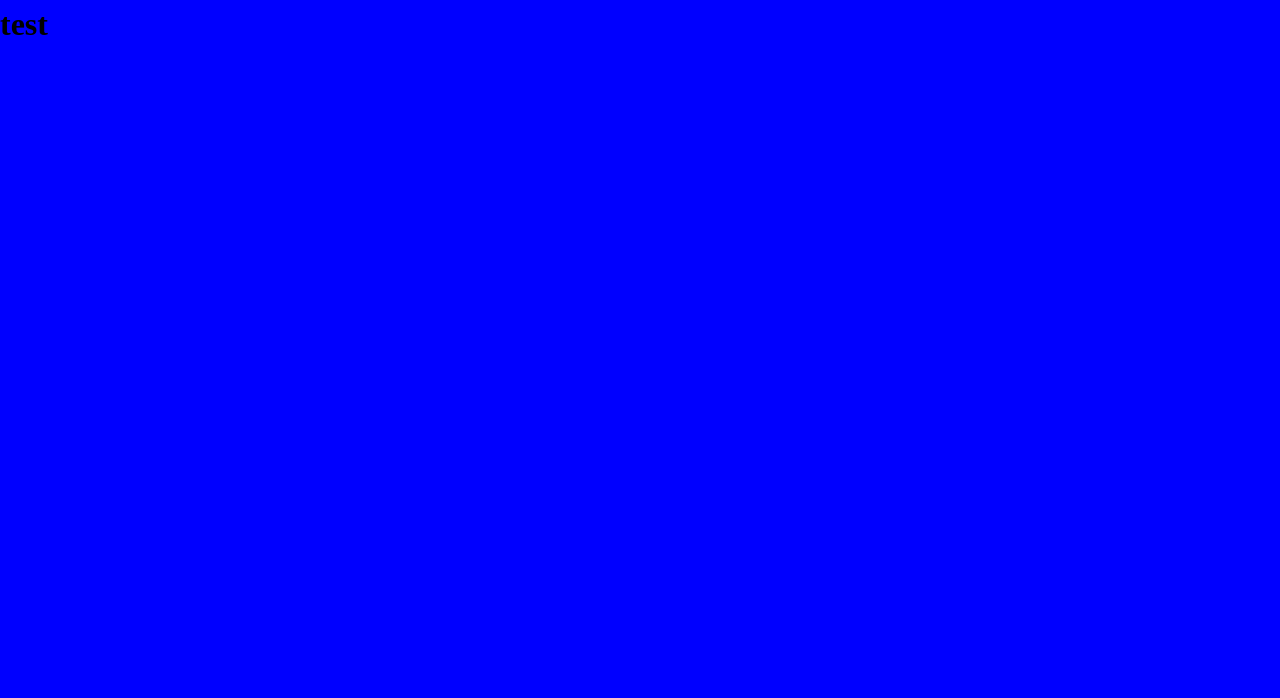
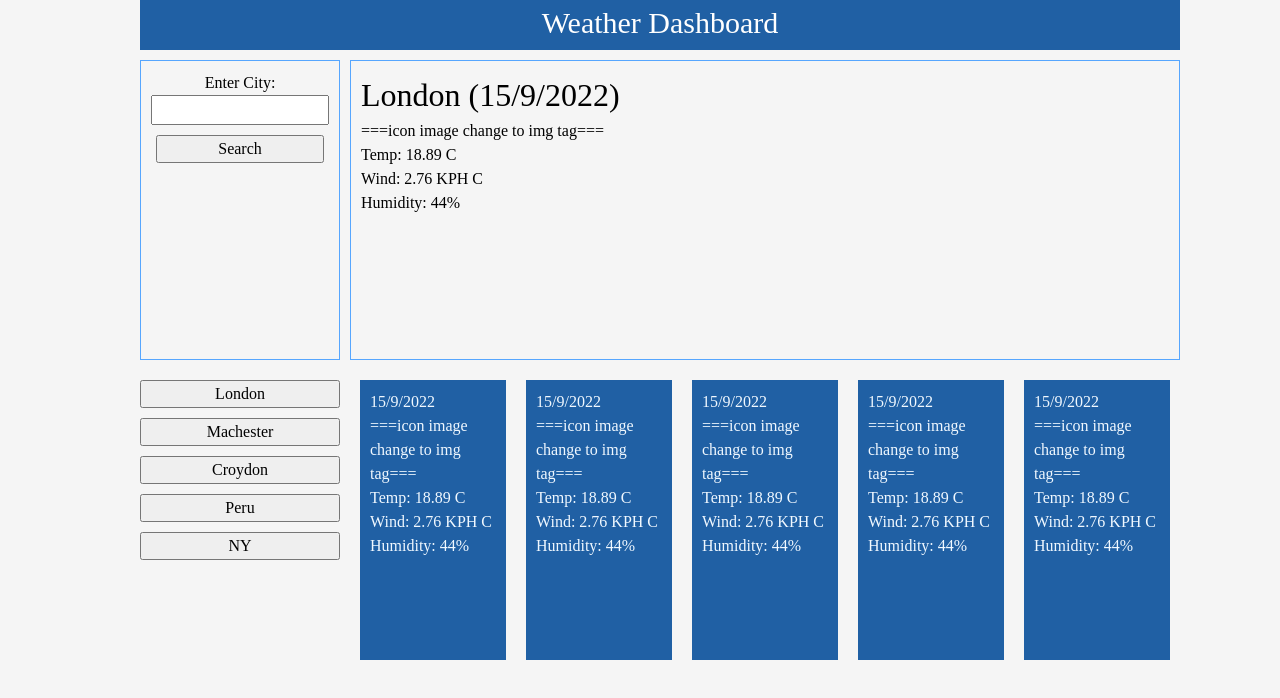
Before and after one commit to mihacuo/Weather_Widget, a plain HTML site: page index.html in a window 1280 px wide. Drawn offline with Linux system fonts and the light colour scheme.

Commit message:
completed layput for desktop

```diff
--- a/assets/css/style.css
+++ b/assets/css/style.css
@@ -2,8 +2,63 @@
   --dark-color:#2060a4;
   --color1: #bbbbbb;
   --color2: #56a6fe;
+  --color3: whitesmoke;
 }
 
 body {
-  background-color: blue;
+  background-color: var(--color3);
 }
+header {
+  background-color: var(--dark-color);
+  color: white;
+  font-size: 30px;
+  grid-column-start: 1;
+  grid-column-end: 6;
+  text-align: center;
+  /* grid-column:  1/6; */
+}
+#search-section {
+  border: 1px solid var(--color2);
+  text-align: center;
+  padding-top: 10px;
+}
+
+#previous-searches{
+  display: flex;
+  flex-direction: column;
+}
+.one-day-forecast {
+  background-color: var(--dark-color);
+  color: aliceblue;
+  padding: 10px;
+  margin: 10px;
+}
+main{
+  width: 1000px;
+  margin: auto;
+  display: grid;
+  grid-template-columns: repeat(5,200px);
+  grid-template-rows: 50px 300px 300px;
+  gap: 10px;
+}
+#weather-now{
+  padding: 10px;
+  grid-column-start: 2;
+  grid-column-end: 6;
+  border: 1px solid var(--color2);
+}
+.large-data {
+  font-size: 2rem;
+}
+#five-day-forecast {
+  display: flex;
+  grid-column-start: 2;
+  grid-column-end: 6;
+}
+button {
+  padding: 0 60px;
+  margin-top: 10px;
+}
+#search-text {
+  width: 90%;
+}
--- a/index.html
+++ b/index.html
@@ -9,7 +9,76 @@
   <title>Weather Widget</title>
 </head>
 <body>
-  <h1>test</h1>
+    <main>
+      <header>
+        Weather Dashboard
+      </header>
+      <div id="search-section">
+        <form action="">
+          <label for="city">Enter City:</label>
+          <input type="text" name="city" id="search-text">
+          <br>
+          <button type="submit">Search</button>
+        </form>
+      </div>
+        <section id="weather-now">
+          <p class="large-data"> London (15/9/2022)</p>
+          <p>===icon image change to img tag===</p>
+          <p class="details">Temp: 18.89 C</p>
+          <p class="details">Wind: 2.76 KPH C</p>
+          <p class="details">Humidity: 44%</p>
 
+        </section>
+        <section id="previous-searches">
+          <button id="London">London</button>
+          <button id="Machester">Machester</button>
+          <button id="Croydon">Croydon</button>
+          <button id="Peru">Peru</button>
+          <button id="NY">NY</button>
+        </section>
+        <section id="five-day-forecast">
+          <article class="one-day-forecast">
+            <p class="large-date">15/9/2022</p>
+            <p>===icon image change to img tag===</p>
+            <p class="details">Temp: 18.89 C</p>
+            <p class="details">Wind: 2.76 KPH C</p>
+            <p class="details">Humidity: 44%</p>
+
+          </article>
+          <article class="one-day-forecast">
+            <p class="large-date">15/9/2022</p>
+            <p>===icon image change to img tag===</p>
+            <p class="details">Temp: 18.89 C</p>
+            <p class="details">Wind: 2.76 KPH C</p>
+            <p class="details">Humidity: 44%</p>
+
+          </article>
+          <article class="one-day-forecast">
+            <p class="large-date">15/9/2022</p>
+            <p>===icon image change to img tag===</p>
+            <p class="details">Temp: 18.89 C</p>
+            <p class="details">Wind: 2.76 KPH C</p>
+            <p class="details">Humidity: 44%</p>
+
+          </article>
+          <article class="one-day-forecast">
+            <p class="large-date">15/9/2022</p>
+            <p>===icon image change to img tag===</p>
+            <p class="details">Temp: 18.89 C</p>
+            <p class="details">Wind: 2.76 KPH C</p>
+            <p class="details">Humidity: 44%</p>
+
+          </article>
+          <article class="one-day-forecast">
+            <p class="large-date">15/9/2022</p>
+            <p>===icon image change to img tag===</p>
+            <p class="details">Temp: 18.89 C</p>
+            <p class="details">Wind: 2.76 KPH C</p>
+            <p class="details">Humidity: 44%</p>
+
+          </article>
+        </section>
+
+    </main>
 </body>
 </html>
```
